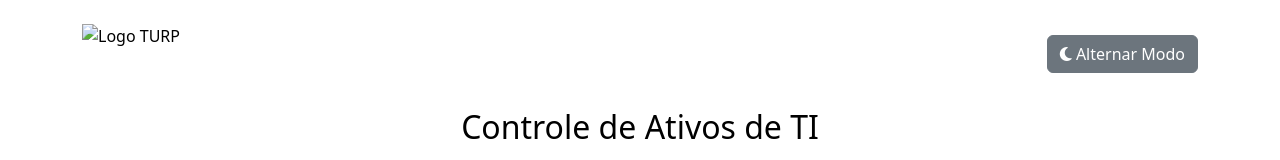
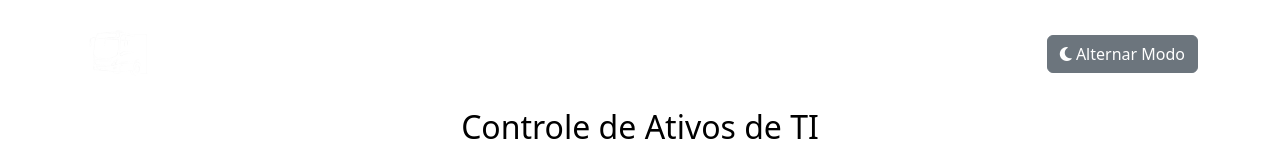
Before and after one commit to ArthurBurlet/controle-ativos-ti, a plain HTML site: page index.html in a window 1280 px wide. Shown: the top 160 px of the page. Drawn offline with nearby package versions, Linux system fonts and the light colour scheme.

Commit message:
Update index.html

```diff
--- a/index.html
+++ b/index.html
@@ -40,7 +40,7 @@
 <body>
   <div class="container py-4">
     <div class="d-flex justify-content-between align-items-center mb-4">
-      <img src="logo.png" alt="Logo TURP" class="logo">
+      <img src="logo-turp.png" alt="Logo TURP" class="logo">
       <button id="darkModeToggle" class="btn btn-secondary">
         <i class="fas fa-moon"></i> Alternar Modo
       </button>
```
